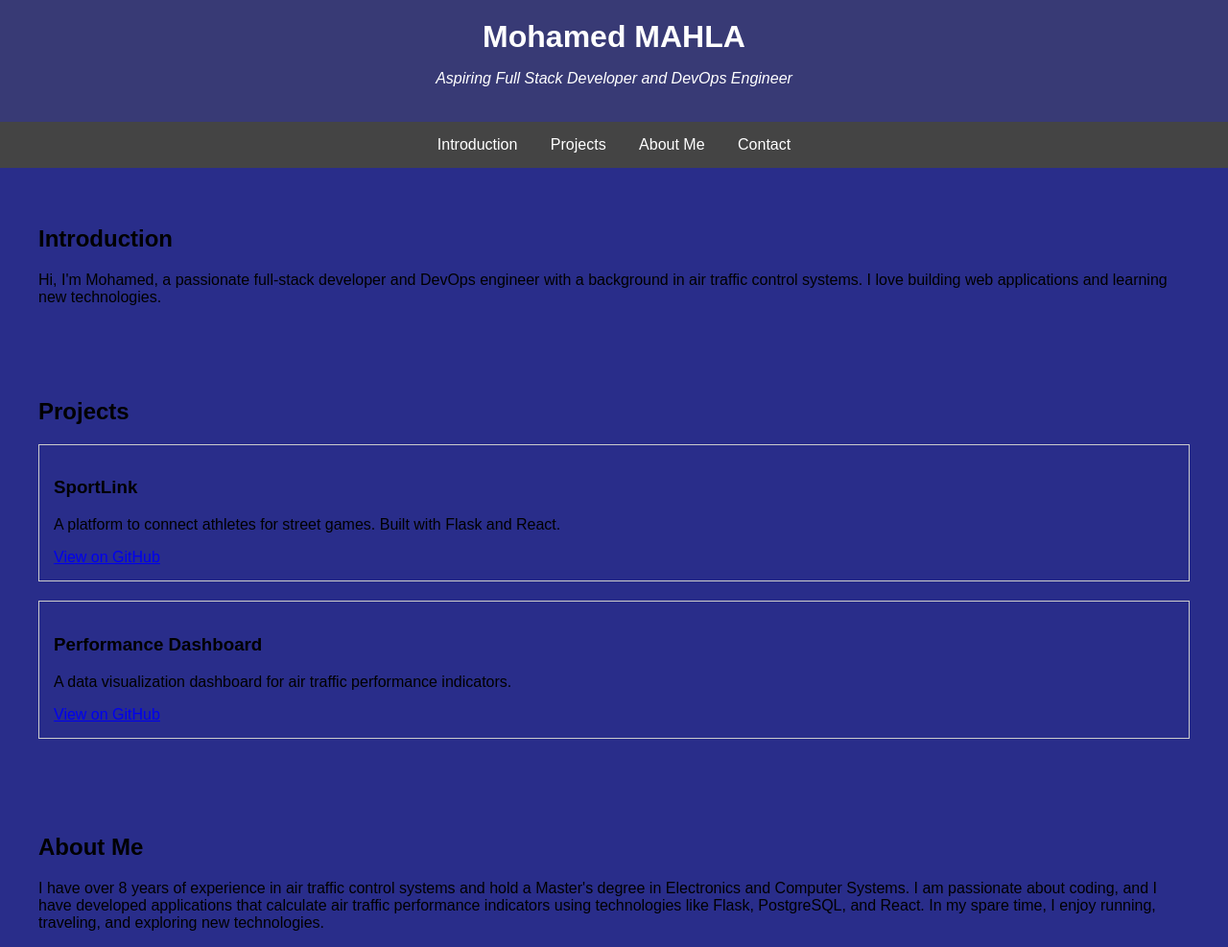
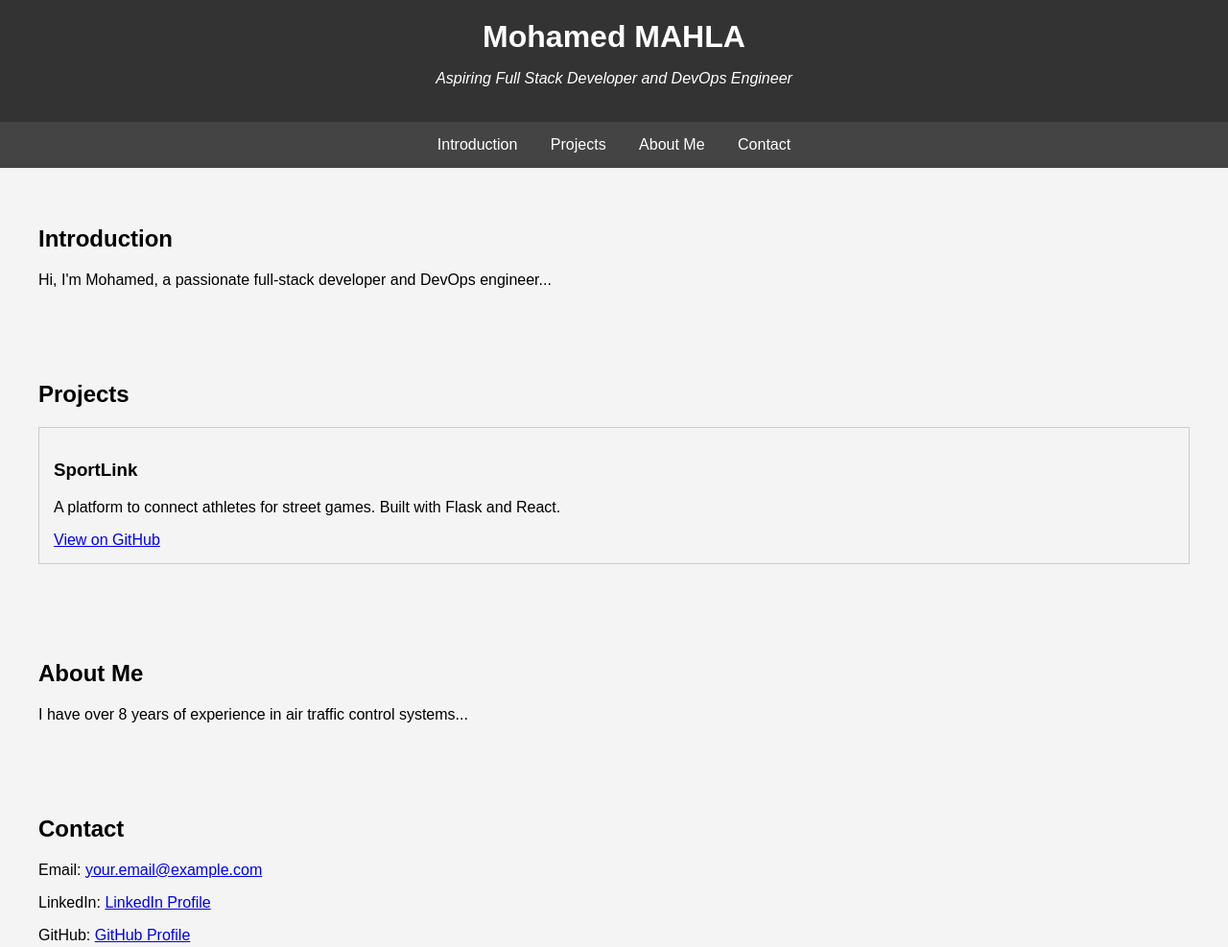
Before and after one commit to simoowolf8/My_First_Portfolio, a plain HTML site: page portfolio/index.html in a window 1280 px wide. Shown: the top 987 px of the page at 96% size. Drawn offline with Linux system fonts and the light colour scheme.

Commit message:
szszszszs

```diff
--- a/portfolio/index.html
+++ b/portfolio/index.html
@@ -3,16 +3,16 @@
 <head>
     <meta charset="utf-8">
     <meta name="viewport" content="width=device-width, initial-scale=1.0">
-    <title>Mohamed MAHLA</title>
+    <title>Mohamed MAHLA - Personal Portfolio</title>
     <style>
         body {
             font-family: Arial, sans-serif;
             margin: 0;
             padding: 0;
-            background-color: #292d8a;
+            background-color: #f4f4f4;
         }
         header {
-            background-color: #383a75;
+            background-color: #333;
             color: white;
             text-align: center;
             padding: 20px;
@@ -63,10 +63,14 @@
     </style>
 </head>
 <body>
+
+    <!-- Header Section -->
     <header>
         <h1>Mohamed MAHLA</h1>
         <p>Aspiring Full Stack Developer and DevOps Engineer</p>
     </header>
+
+    <!-- Navigation Section -->
     <nav>
         <ul>
             <li><a href="#introduction">Introduction</a></li>
@@ -79,31 +83,23 @@
     <!-- Introduction Section -->
     <section id="introduction">
         <h2>Introduction</h2>
-        <p>Hi, I'm Mohamed, a passionate full-stack developer and DevOps engineer with a background in air traffic control systems. I love building web applications and learning new technologies.</p>
+        <p>Hi, I'm Mohamed, a passionate full-stack developer and DevOps engineer...</p>
     </section>
 
     <!-- Projects Section -->
     <section id="projects">
         <h2>Projects</h2>
-
         <article class="project">
             <h3>SportLink</h3>
             <p>A platform to connect athletes for street games. Built with Flask and React.</p>
             <a href="https://github.com/your-repo/sportlink" target="_blank">View on GitHub</a>
         </article>
-
-        <article class="project">
-            <h3>Performance Dashboard</h3>
-            <p>A data visualization dashboard for air traffic performance indicators.</p>
-            <a href="https://github.com/your-repo/dashboard" target="_blank">View on GitHub</a>
-        </article>
-
     </section>
 
     <!-- About Me Section -->
     <section id="about">
         <h2>About Me</h2>
-        <p>I have over 8 years of experience in air traffic control systems and hold a Master's degree in Electronics and Computer Systems. I am passionate about coding, and I have developed applications that calculate air traffic performance indicators using technologies like Flask, PostgreSQL, and React. In my spare time, I enjoy running, traveling, and exploring new technologies.</p>
+        <p>I have over 8 years of experience in air traffic control systems...</p>
     </section>
 
     <!-- Contact Section -->
@@ -114,9 +110,9 @@
         <p>GitHub: <a href="https://github.com/yourgithub" target="_blank">GitHub Profile</a></p>
     </section>
 
-    <!-- Footer Section -->
+    <!-- Footer Sectionszzszszszs -->
     <footer>
-        <p>&copy; 2024 Mohamed MAHLA</p>
+        <p>&copy 2024 Mohamed MAHLA</p>
     </footer>
 
 </body>
```
